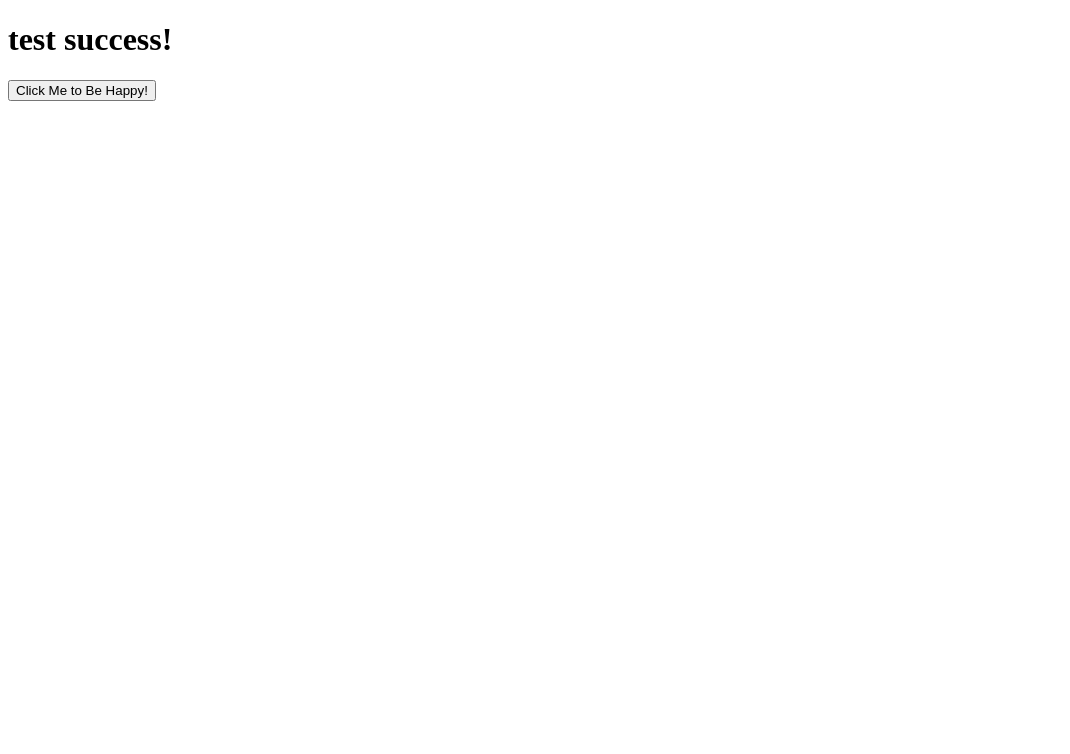
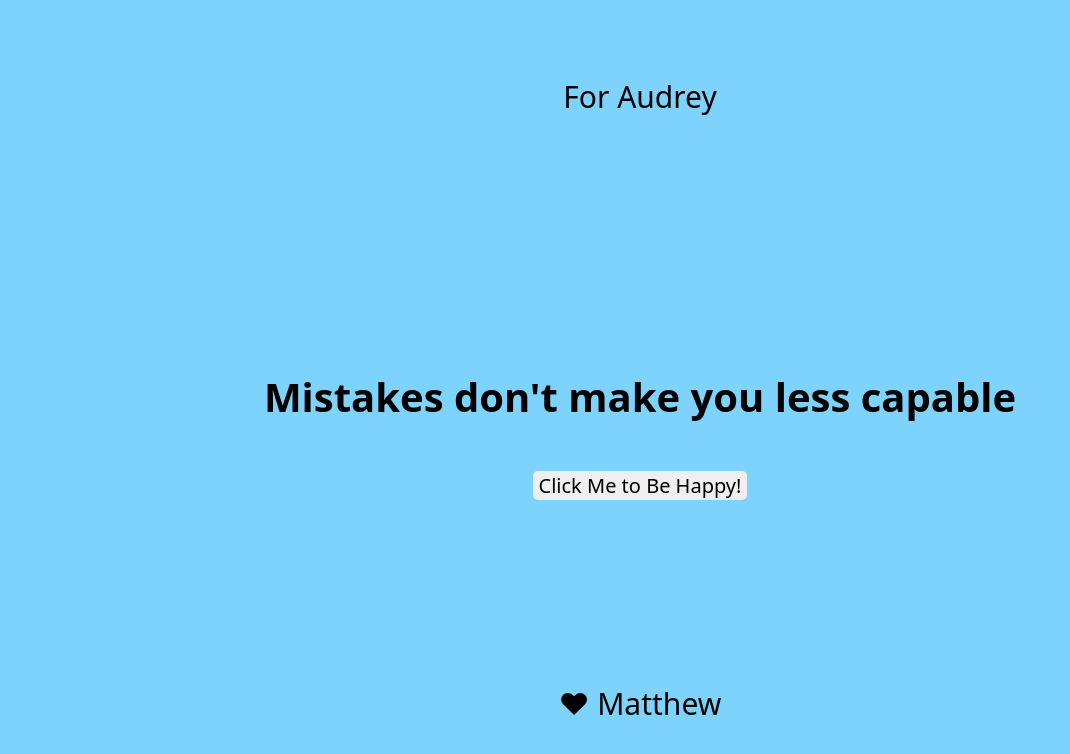
Before and after one commit to matthewliii/happyApp, a plain HTML site: page index.html in a window 1280 px wide. Both pictures are taken after a click on the button "Click Me to Be Happy!". Shown: the whole page, without its empty margins (0-1070 px from the left). Drawn offline with Linux system fonts and the light colour scheme; no server answers.

Commit message:
1st Draft complete

```diff
--- a/index.html
+++ b/index.html
@@ -8,8 +8,12 @@
     <title>Document</title>
 </head>
 <body>
-    <h1 id="affirmation"></h1>
-    <button id="refresh" type="button">Click Me to Be Happy!</button>
+    For Audrey
+    <div id="container">
+        <h1 id="affirmation"> </h1>
+        <button id="refresh" type="button">Click Me to Be Happy!</button>
+    </div>
+    ❤ Matthew
     <script type="text/javascript" src="script.js"></script>
 </body>
 </html>
--- a/script.js
+++ b/script.js
@@ -1,24 +1,60 @@
 const text = document.querySelector("#affirmation")
 const button = document.querySelector("#refresh")
-
-text.textContent = "test success!"
-
-const apiUrl = 'https://www.affirmations.dev';
+const affirmations = [
+  "You got this",
+  "You'll figure it out",
+  "You're a smart cookie",
+  "I believe in you",
+  "Sucking at something is the first step towards being good at something",
+  "Struggling is part of learning",
+  "Everything has cracks - that's how the light gets in",
+  "Mistakes don't make you less capable",
+  "We are all works in progress",
+  "You are a capable human",
+  "You know more than you think",
+  "10x engineers are a myth",
+  "If everything was easy you'd be bored",
+  "I admire you for taking this on",
+  "You're resourceful and clever",
+  "You'll find a way",
+  "I know you'll sort it out",
+  "Struggling means you're learning",
+  "You're doing a great job",
+  "It'll feel magical when it's working",
+  "I'm rooting for you",
+  "Your mind is full of brilliant ideas",
+  "You make a difference in the world by simply existing in it",
+  "You are learning valuable lessons from yourself every day",
+  "You are worthy and deserving of respect",
+  "You know more than you knew yesterday",
+  "You're an inspiration",
+  "Your life is already a miracle of chance waiting for you to shape its destiny",
+  "Your life is about to be incredible",
+  "Nothing is impossible. The word itself says 'I’m possible!'",
+  "Failure is just another way to learn how to do something right",
+  "I give myself permission to do what is right for me",
+  "You can do it",
+  "It is not a sprint, it is a marathon. One step at a time",
+  "Success is the progressive realization of a worthy goal",
+  "People with goals succeed because they know where they’re going",
+  "All you need is the plan, the roadmap, and the courage to press on to your destination",
+  "The opposite of courage in our society is not cowardice... it is conformity",
+  "Whenever we’re afraid, it’s because we don’t know enough. If we understood enough, we would never be afraid",
+  "The past does not equal the future",
+  "The path to success is to take massive, determined action",
+  "It’s what you practice in private that you will be rewarded for in public",
+  "Small progress is still progress",
+  "Don't worry if you find flaws in your past creations, it's because you've evolved",
+  "Starting is the most difficult step - but you can do it",
+  "Don't forget to enjoy the journey",
+  "It's not a mistake, it's a learning opportunity",
+];
 
 function refresh() {
-    var requestOptions = {
-        method: 'POST',
-        headers: {'Access-Control-Allow-Origin':'*'},
-        mode: 'cors',
-        credentials: 'include',
-        redirect: 'follow',
-      };
-
-      fetch("https://www.affirmations.dev", requestOptions)
-        .then(response => response.text())
-        .then(result => console.log(result))
-        .catch(error => console.log('error', error));
+  let words = affirmations[Math.floor(Math.random() * affirmations.length)];
+  text.textContent = words
 }
 
-refresh()
-refresh()
+button.addEventListener("click", function() {
+  refresh();
+})
--- a/style.css
+++ b/style.css
@@ -0,0 +1,34 @@
+* {
+    font-family: system-ui, -apple-system, BlinkMacSystemFont, 'Segoe UI', Roboto, Oxygen, Ubuntu, Cantarell, 'Open Sans', 'Helvetica Neue', sans-serif;
+}
+body{
+    background-color: #7dd3fc;
+    display: flex;
+    flex-direction: column;
+    justify-content: space-around;
+    align-items: center;
+    height: 100vh;
+    margin: 0px;
+    font-size: 30px;
+}
+
+#container {
+    display: flex;
+    flex-direction: column;
+    justify-content: end;
+    align-items: center;
+    margin: 30px;
+    gap: 20px;
+    height: 200px;
+}
+
+#container h1 {
+    text-align: center;
+    font-size: 40px
+}
+
+#container button {
+    border: 0px none;
+    border-radius: 5px;
+    font-size: 20px;
+}
```
